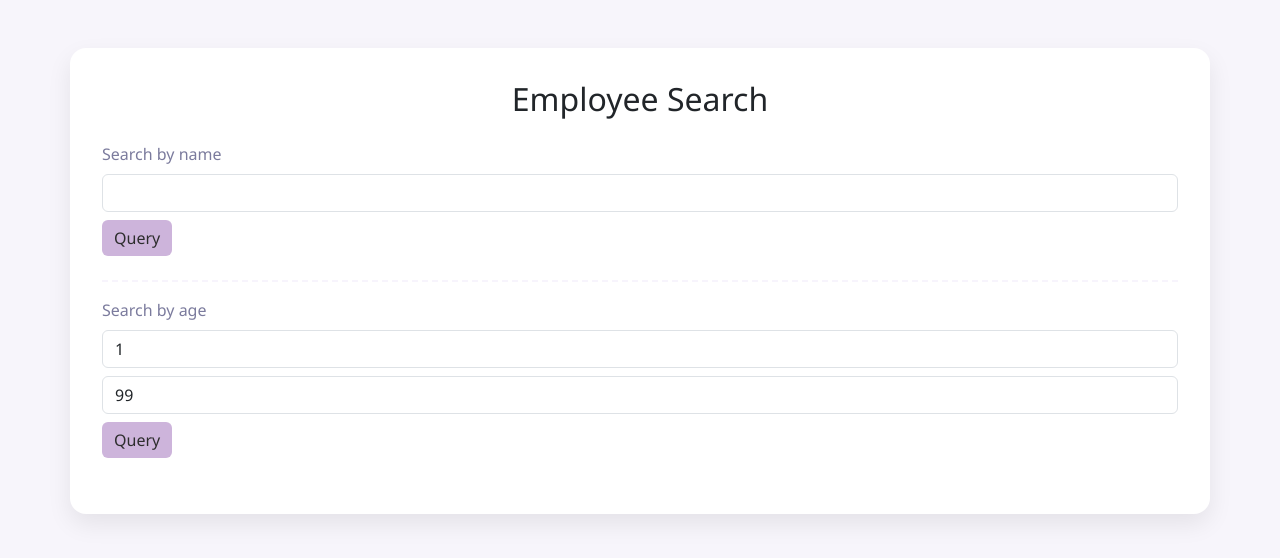
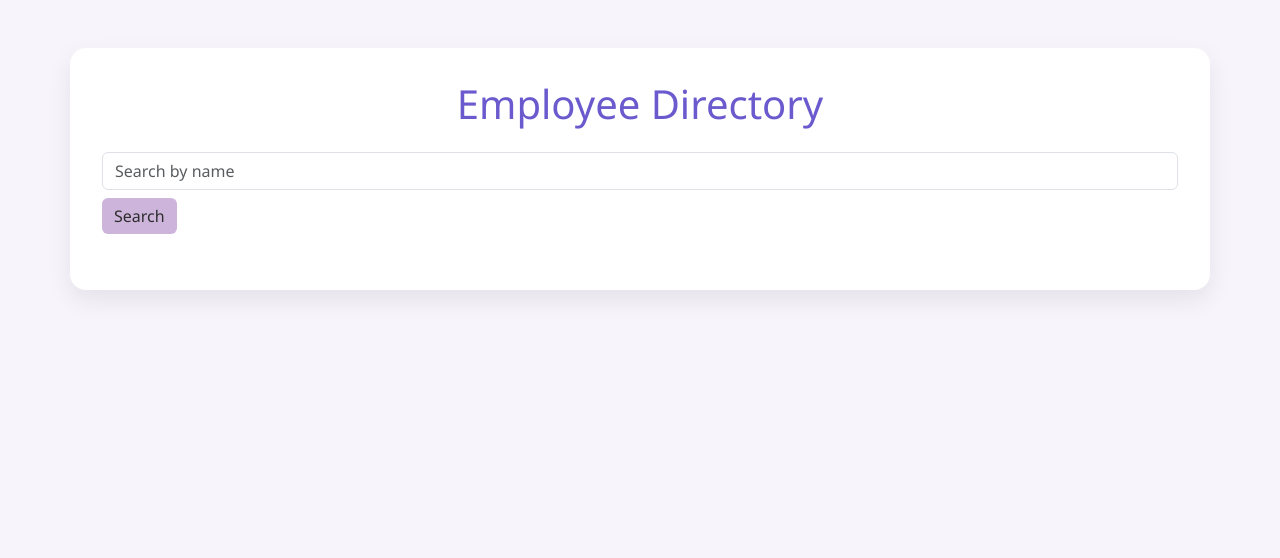
Before and after one commit to nadya05-hub/End-to-End-RESTful-API-Web-Application, a plain HTML site: page index_dev.html in a window 1280 px wide. Drawn offline with nearby package versions, Linux system fonts and the light colour scheme.

Commit message:
Refactor index_dev.html for employee directory

```diff
--- a/index_dev.html
+++ b/index_dev.html
@@ -2,66 +2,22 @@
 <html lang="en">
 <head>
     <meta charset="UTF-8">
-
-    <title>Employee Search</title>
-
-    <!-- Bootstrap -->
+    <meta name="viewport" content="width=device-width, initial-scale=1.0">
+    <title>Employee API</title>
+    <!-- Bootstrap CDN -->
     <link href="https://cdn.jsdelivr.net/npm/bootstrap@5.3.2/dist/css/bootstrap.min.css" rel="stylesheet">
-
-    <!-- Custom CSS -->
     <link rel="stylesheet" href="style.css">
-
-    <!-- Handlebars -->
-    <script src="https://cdnjs.cloudflare.com/ajax/libs/handlebars.js/4.7.7/handlebars.min.js"></script>
 </head>
-
-<body>
-<div class="container mt-5 pastel-card">
-
-    <h2 class="text-center mb-4">Employee Search</h2>
-
-    <!-- Search by name -->
-    <div class="mb-4">
-        <label class="form-label">Search by name</label>
-        <input type="text" id="nameQuery" class="form-control mb-2">
-        <button type="button"
-                class="btn btn-pastel"
-                data-querytype="by_name"
-                onclick="updateView(this)">
-            Query
-        </button>
+<body class="bg-pastel">
+    <div class="container mt-5">
+        <h1 class="text-center pastel-text">Employee Directory</h1>
+        <div class="mb-3">
+            <input type="text" id="nameQuery" class="form-control" placeholder="Search by name">
+            <button class="btn btn-pastel mt-2" onclick="searchByName()">Search</button>
+        </div>
+        <div id="employeeList" class="mt-4"></div>
     </div>
 
-    <hr>
-
-    <!-- Search by age -->
-    <div class="mb-4">
-        <label class="form-label">Search by age</label>
-        <input type="number" id="startAgeQuery" class="form-control mb-2" value="1">
-        <input type="number" id="endAgeQuery" class="form-control mb-2" value="99">
-        <button type="button"
-                class="btn btn-pastel"
-                data-querytype="by_age"
-                onclick="updateView(this)">
-            Query
-        </button>
-    </div>
-
-    <div id="results"></div>
-</div>
-
-<!-- Handlebars template -->
-<script id="show_results_view" type="text/x-handlebars-template">
-    <ul class="list-group mt-4">
-        {{#each employees}}
-            <li class="list-group-item">
-                <strong>{{employee_name}}</strong><br>
-                Age: {{employee_age}} | Salary: {{employee_salary}}
-            </li>
-        {{/each}}
-    </ul>
-</script>
-
-<script src="app_code_dev.js"></script>
+    <script src="app_code_dev.js"></script>
 </body>
 </html>
```
